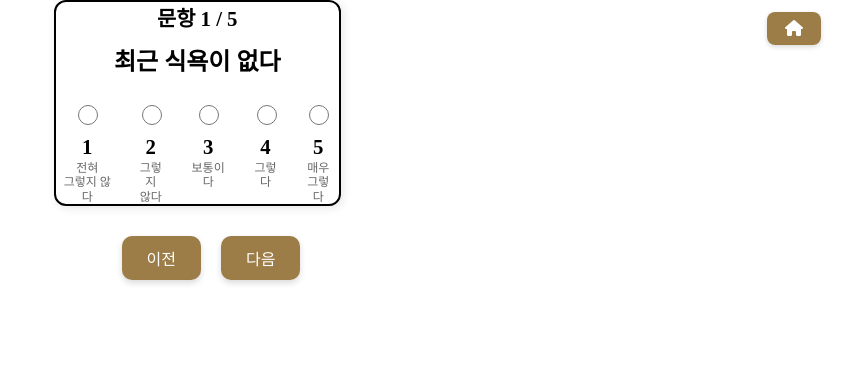
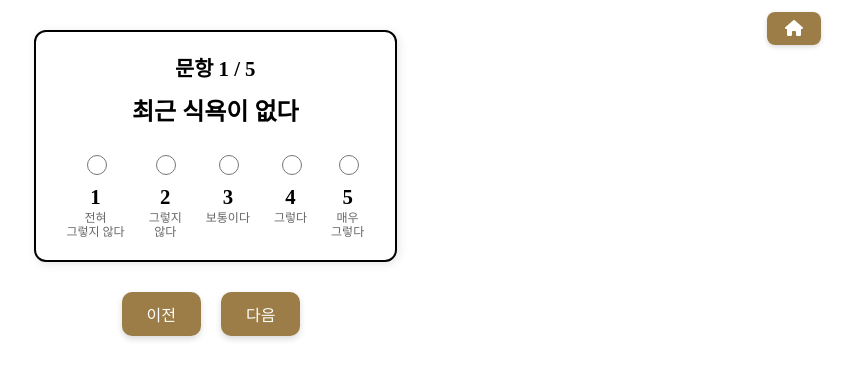
Before and after one commit to lalahan39/aroma, a Flask app: page /test in a window 1280 px wide. Shown: the top 379 px of the page, without its empty margins (429-1280 px from the left). Run offline with Flask 3, Linux system fonts and the light colour scheme; some web fonts are replaced.

Commit message:
여백 수정

```diff
--- a/templates/home.html
+++ b/templates/home.html
@@ -28,6 +28,7 @@
       border-radius: 25px;
       box-shadow: 0 6px 14px rgba(0,0,0,0.1);
       width: 90%;
+      max-width: 400px;
     }
 
     #app-title {
--- a/templates/result.html
+++ b/templates/result.html
@@ -2,6 +2,7 @@
 <html lang="ko">
 <head>
   <meta charset="UTF-8">
+  <meta name="viewport" content="width=device-width, initial-scale=1.0">
   <title>추천 결과</title>
   <link rel="stylesheet" href="https://cdnjs.cloudflare.com/ajax/libs/font-awesome/6.5.0/css/all.min.css">
   <style>
--- a/templates/test.html
+++ b/templates/test.html
@@ -46,6 +46,8 @@
 
 
     .question-box {
+      margin-top: 30px;
+      padding: 20px;
       border: 2px solid black;
       width: 90%;
       border-radius: 12px;
```
